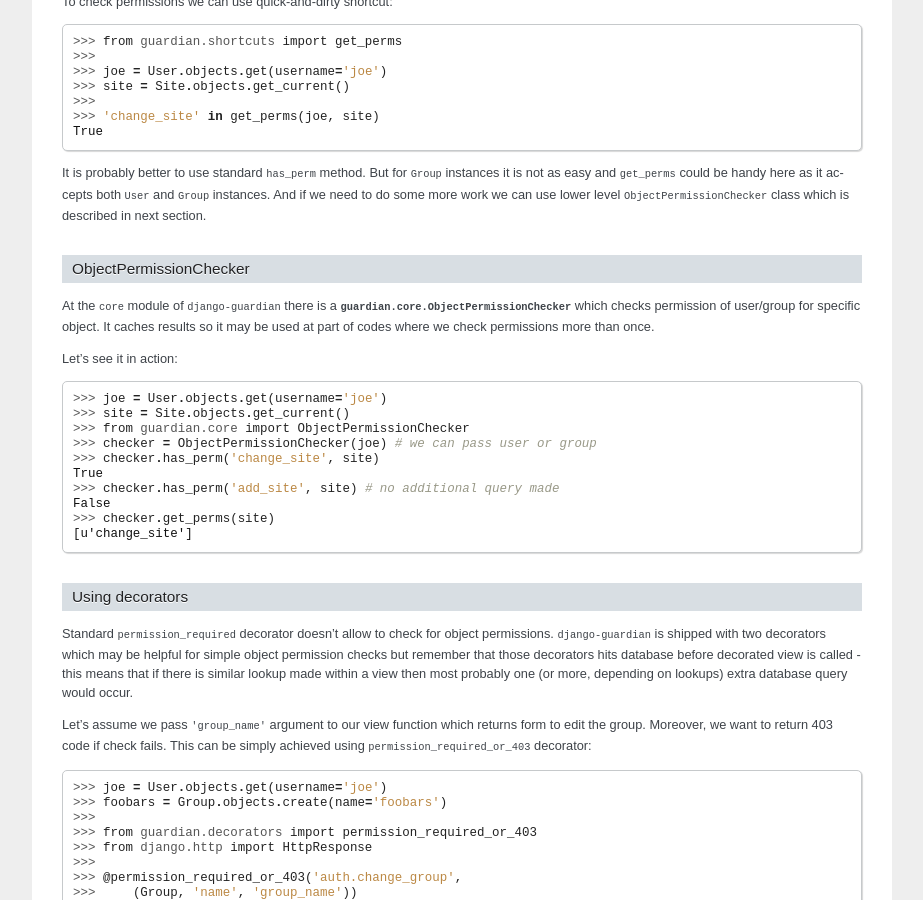
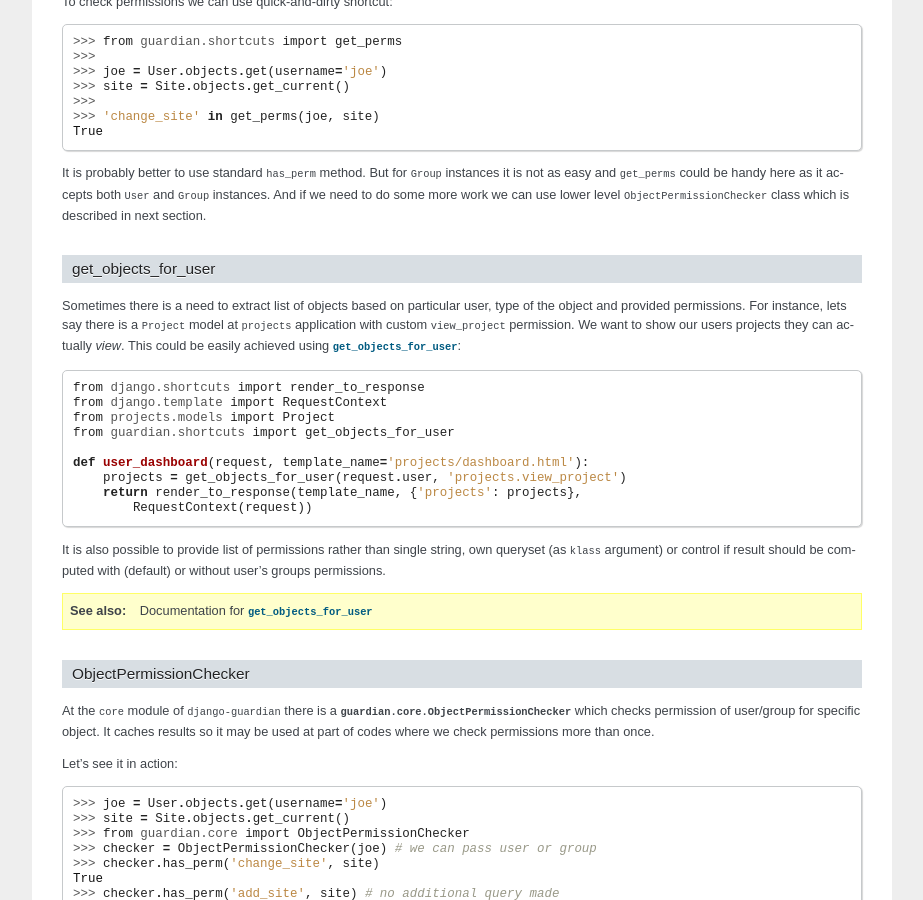
Before and after one commit to django-guardian/django-guardian, a Sphinx documentation site: the page built from docs/userguide/check.rst, in a window 1280 px wide and 900 px high, scrolled down 763 px. Shown: the whole window, without its empty margins (198-1121 px from the left). Built offline with Sphinx 7.4.7, drawn with Linux system fonts in a browser that asks for light colours.

Commit message:
Fixed #20 - added get_objects_for_user shortcut function

```diff
--- a/docs/exts.py
+++ b/docs/exts.py
@@ -30,3 +30,8 @@
         rolename      = "setting",
         indextemplate = "pair: %s; setting",
     )
+    app.add_crossref_type(
+        directivename = "shortcut",
+        rolename      = "shortcut",
+        indextemplate = "pair: %s; shortcut",
+    )
--- a/docs/userguide/check.rst
+++ b/docs/userguide/check.rst
@@ -60,6 +60,35 @@
 both ``User`` and ``Group`` instances. And if we need to do some more work we
 can use lower level ``ObjectPermissionChecker`` class which is described in next
 section.
+
+get_objects_for_user
+~~~~~~~~~~~~~~~~~~~~
+
+Sometimes there is a need to extract list of objects based on particular user,
+type of the object and provided permissions. For instance, lets say there is a
+``Project`` model at ``projects`` application with custom ``view_project``
+permission. We want to show our users projects they can actually *view*. This
+could be easily achieved using :shortcut:`get_objects_for_user`:
+
+.. code-block:: python
+
+    from django.shortcuts import render_to_response
+    from django.template import RequestContext
+    from projects.models import Project
+    from guardian.shortcuts import get_objects_for_user
+
+    def user_dashboard(request, template_name='projects/dashboard.html'):
+        projects = get_objects_for_user(request.user, 'projects.view_project')
+        return render_to_response(template_name, {'projects': projects},
+            RequestContext(request))
+
+It is also possible to provide list of permissions rather than single string,
+own queryset (as ``klass`` argument) or control if result should be computed
+with (default) or without user's groups permissions.
+
+.. seealso::
+   Documentation for :shortcut:`get_objects_for_user`
+
 
 ObjectPermissionChecker
 ~~~~~~~~~~~~~~~~~~~~~~~
```
Also changed, not shown: docs/api/guardian.shortcuts.rst (+15 -0 lines), 2 other files.
